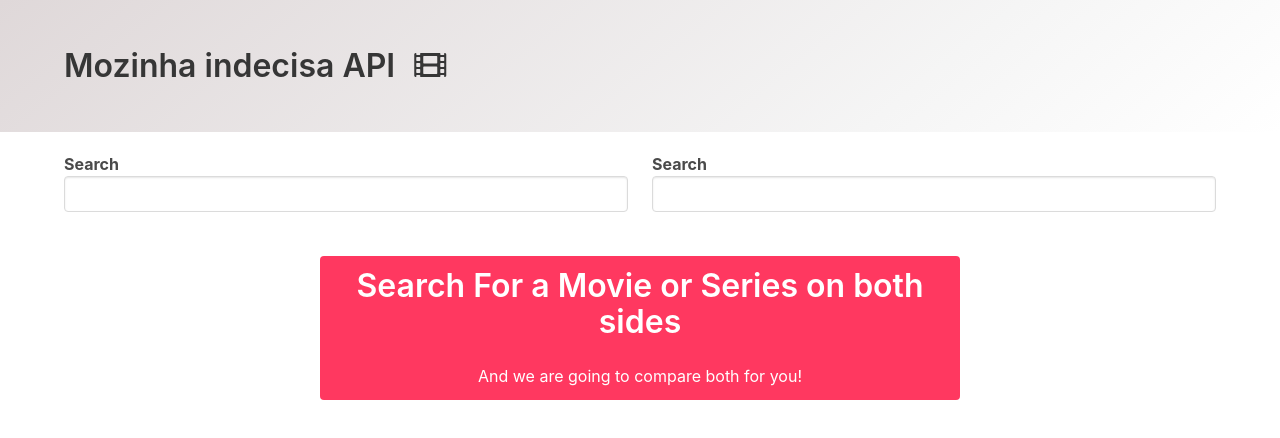
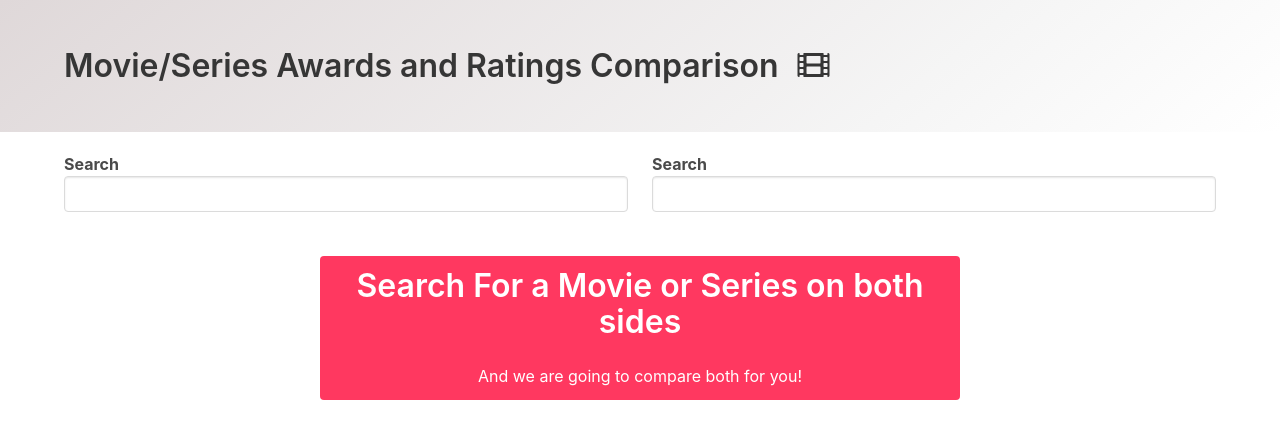
Before and after one commit to git-mih/mAPI-p1, a plain HTML site: page index.html in a window 1280 px wide. Drawn offline with nearby package versions, Linux system fonts and the light colour scheme.

Commit message:
Update index.html

```diff
--- a/index.html
+++ b/index.html
@@ -6,7 +6,7 @@
   <link rel="stylesheet" href="https://cdnjs.cloudflare.com/ajax/libs/font-awesome/5.11.2/css/all.css" />
   <link rel="stylesheet" href="https://cdnjs.cloudflare.com/ajax/libs/bulma/0.7.5/css/bulma.css" />
   <link rel="stylesheet" href="style.css" />
-  <title>Mozinha indecisa</title>
+  <title>mAPI-p1</title>
 </head>
 
 <body>
@@ -14,7 +14,7 @@
     <div class="hero-body">
       <div class="container">
         <h1 class="title">
-          Mozinha indecisa API
+          Movie/Series Awards and Ratings Comparison
           <span class="icon">
             <i class="fas fa-film"></i>
           </span>
```
